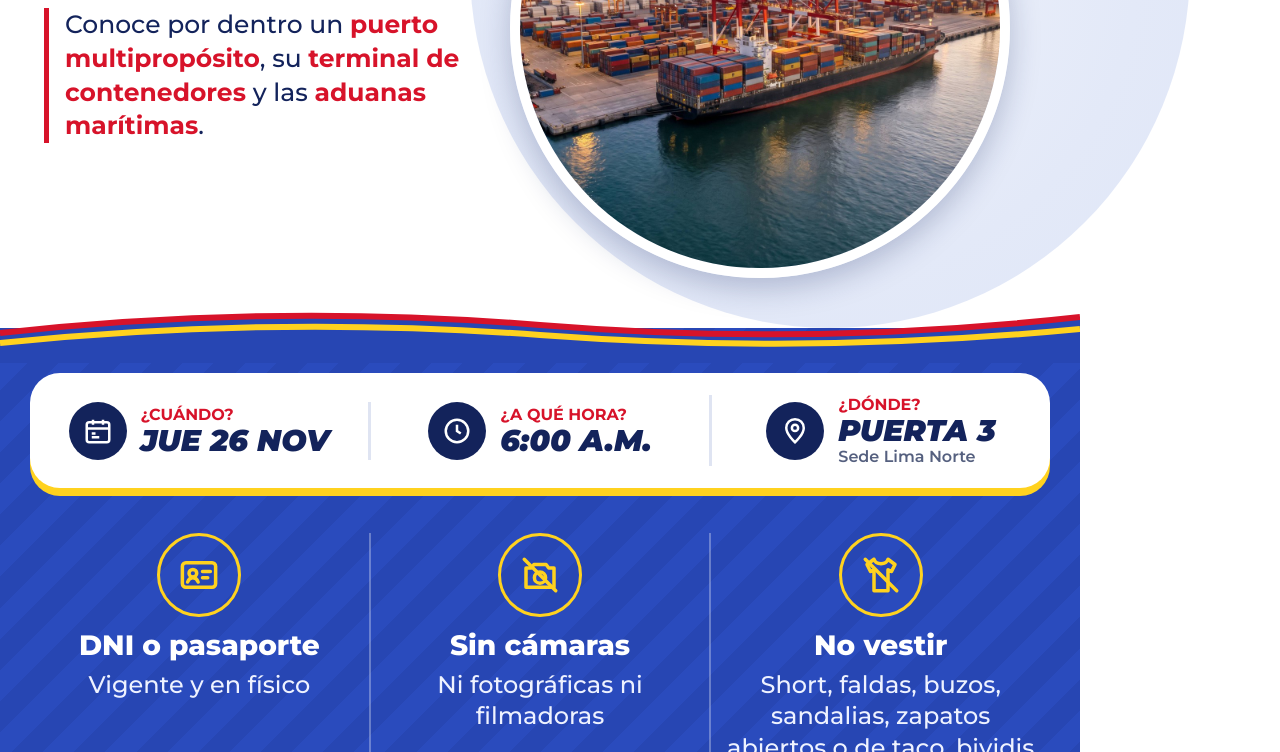
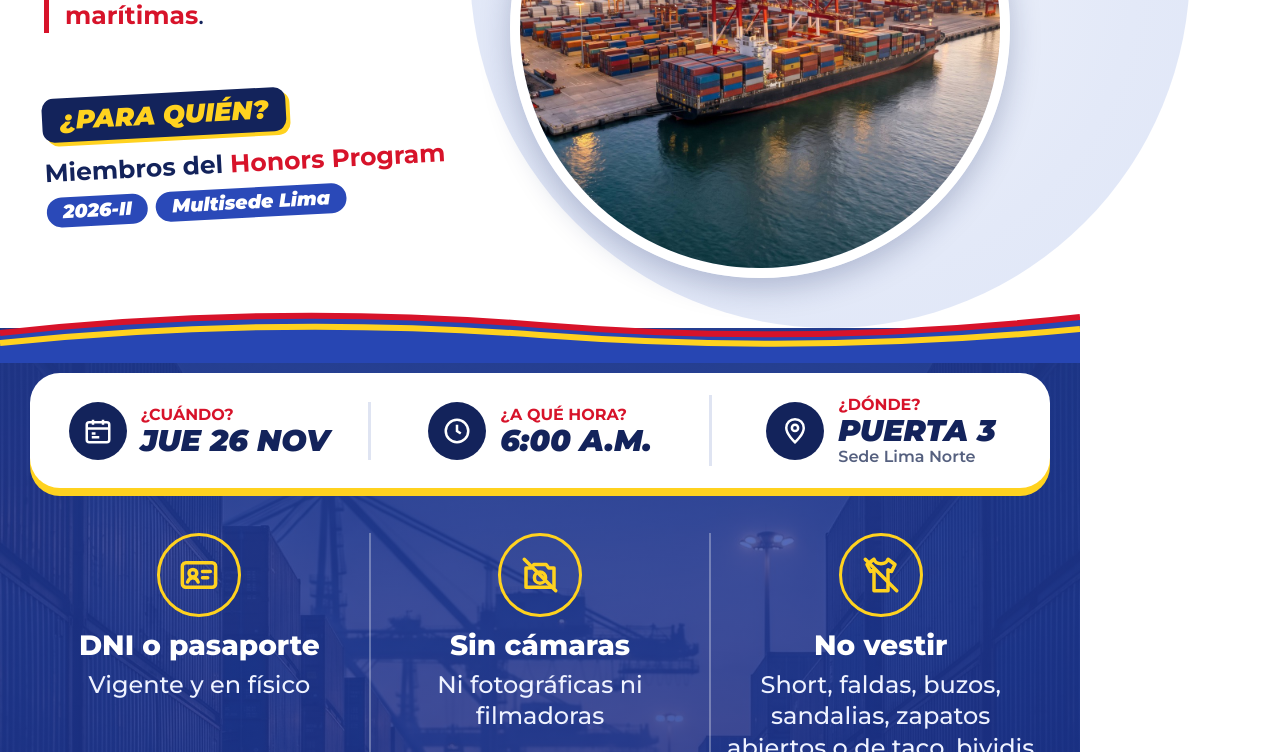
Before and after one commit to 1Guitarristax7/Granja-Huevos, a plain HTML site: page flyer-apm/modelo2_dinamico.html in a window 1280 px wide. Shown: the part 602-1354 px from the top of the page. Drawn offline with Linux system fonts and the light colour scheme.

Commit message:
APM flyers: drop slogans, use both port images, number per dynamic flyer skill models
Co-Authored-By: Claude Opus 5.5 <noreply@anthropic.com>
Claude-Session: https://claude.ai/code/session_01MbSN7717AodApa1qAjWUzD

```diff
--- a/flyer-apm/modelo2_dinamico.html
+++ b/flyer-apm/modelo2_dinamico.html
@@ -19,11 +19,16 @@ body{width:1080px;height:1620px;font-family:'Montserrat',sans-serif;position:rel
 .b3{top:352px;background:var(--navy);color:#fff;font-size:64px}
 .script{position:absolute;left:44px;top:470px;font-weight:900;font-style:italic;font-size:36px;line-height:1.05;transform:rotate(-4deg);transform-origin:left}
 .script span{display:block;color:var(--rojo)}
-.desc{position:absolute;left:44px;top:610px;width:440px;border-left:5px solid var(--rojo);padding-left:16px;font-size:25px;font-weight:500;line-height:1.35}
+.desc{position:absolute;left:44px;top:500px;width:440px;border-left:5px solid var(--rojo);padding-left:16px;font-size:25px;font-weight:500;line-height:1.35}
 .desc b{color:var(--rojo)}
 .port{position:absolute;left:510px;top:380px;width:500px;height:500px;border-radius:50%;overflow:hidden;border:10px solid #fff;box-shadow:0 10px 30px rgba(19,35,91,.25)}
 .port img{width:100%;height:100%;object-fit:cover;object-position:52% 55%}
-.blue{position:absolute;left:0;right:0;top:930px;bottom:0;background:repeating-linear-gradient(135deg,#2746b3 0 22px,#2a4bbd 22px 44px)}
+.who{position:absolute;left:44px;top:690px;width:430px;transform:rotate(-3deg)}
+.who .lbl{display:inline-block;background:var(--navy);color:var(--amar);font-style:italic;font-weight:900;font-size:26px;padding:6px 18px;border-radius:12px;box-shadow:4px 4px 0 var(--amar)}
+.who p{margin-top:14px;font-size:25px;font-weight:700;line-height:1.3}
+.who p b{color:var(--rojo)}
+.who .pl{display:inline-block;margin:8px 8px 0 0;background:var(--azul);color:#fff;font-weight:900;font-style:italic;font-size:19px;padding:3px 16px;border-radius:20px}
+.blue{position:absolute;left:0;right:0;top:930px;bottom:0;background:linear-gradient(180deg,rgba(39,70,179,.72),rgba(26,48,140,.88)),url(assets/fondo_patio.jpg) center 35%/cover}
 .wave{position:absolute;left:0;right:0;top:905px;height:60px}
 .when{position:absolute;left:30px;right:30px;top:975px;background:#fff;border-radius:30px;box-shadow:0 8px 0 var(--amar);display:flex;align-items:center;padding:22px 0}
 .when > div{flex:1;display:flex;align-items:center;justify-content:center;gap:14px}
@@ -54,8 +59,9 @@ body{width:1080px;height:1620px;font-family:'Montserrat',sans-serif;position:rel
 <div class="ban b1">Visita técnica:</div>
 <div class="ban b2">APM Terminals</div>
 <div class="ban b3">Callao</div>
-<div class="script">el comercio exterior<span>en acción</span></div>
 <div class="desc">Conoce por dentro un <b>puerto multipropósito</b>, su <b>terminal de contenedores</b> y las <b>aduanas marítimas</b>.</div>
+
+<div class="who"><div class="lbl">¿PARA QUIÉN?</div><p>Miembros del <b>Honors Program</b><br><span class="pl">2026-II</span><span class="pl">Multisede Lima</span></p></div>
 
 <div class="port"><img src="assets/puerto_aereo.jpg"></div>
 
```
Also changed, not shown: flyer-apm/flyer_ucv_dinamico_apm.html (+2 -2 lines), 8 other files.
